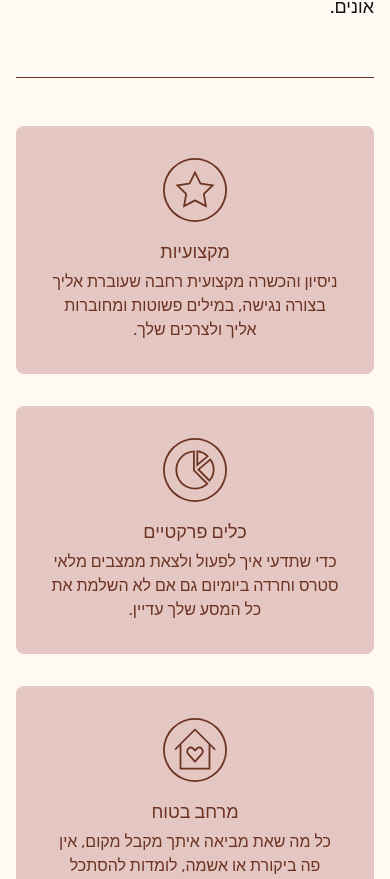
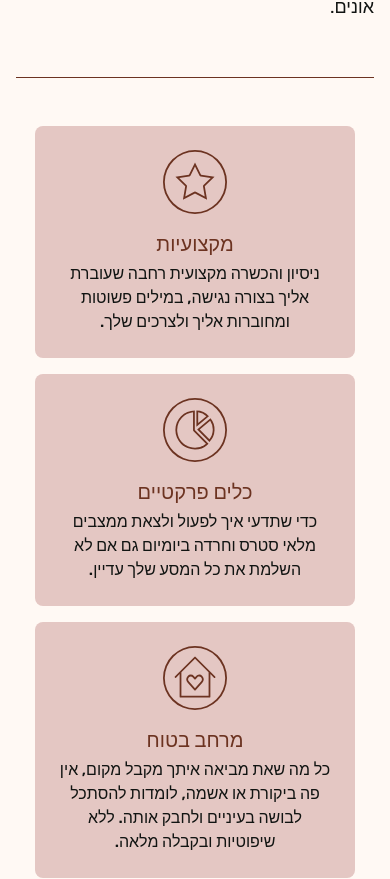
Before and after one commit to santokhan/israel, a Next.js app: page / in a window 390 px wide. Shown: the part 2095-2974 px from the top of the page. Built offline with nearby package versions, Linux system fonts and the light colour scheme.

Commit message:
Update: Blog and Article

```diff
--- a/sections/blog/Blog.tsx
+++ b/sections/blog/Blog.tsx
@@ -7,55 +7,55 @@ export function Post() {
         {
             title: "ארוחה משפחתית. איך עושים את זה?",
             desc: "",
-            link: "",
+            link: "/article",
             src: BlogImage1
         },
         {
             title: "ארוחה משפחתית. איך עושים את זה?",
             desc: "",
-            link: "",
+            link: "/article",
             src: BlogImage1
         },
         {
             title: "ארוחה משפחתית. איך עושים את זה?",
             desc: "",
-            link: "",
+            link: "/article",
             src: BlogImage1
         },
         {
             title: "ארוחה משפחתית. איך עושים את זה?",
             desc: "",
-            link: "",
+            link: "/article",
             src: BlogImage1
         },
         {
             title: "ארוחה משפחתית. איך עושים את זה?",
             desc: "",
-            link: "",
+            link: "/article",
             src: BlogImage1
         },
         {
             title: "ארוחה משפחתית. איך עושים את זה?",
             desc: "",
-            link: "",
+            link: "/article",
             src: BlogImage1
         },
         {
             title: "ארוחה משפחתית. איך עושים את זה?",
             desc: "",
-            link: "",
+            link: "/article",
             src: BlogImage1
         },
         {
             title: "ארוחה משפחתית. איך עושים את זה?",
             desc: "",
-            link: "",
+            link: "/article",
             src: BlogImage1
         },
         {
             title: "ארוחה משפחתית. איך עושים את זה?",
             desc: "",
-            link: "",
+            link: "/article",
             src: BlogImage1
         },
     ]
--- a/sections/home/B.tsx
+++ b/sections/home/B.tsx
@@ -49,13 +49,13 @@ export default function HomeB() {
     return (
         <section className="py-12 lg:py-20">
             <div className="w-full max-w-screen-xl mx-auto px-4">
-                <div className="grid md:grid-cols-2 lg:grid-cols-3 gap-8 justify-center">
+                <div className="grid md:grid-cols-2 lg:grid-cols-3 gap-4 place-items-center">
                     {flexData.map((e, i) =>
-                        <figure className="md:basis-1/2 lg:basis-1/3 grid place-items-center gap-4 text-center bg-app-pink text-app-black p-8 rounded-lg" key={i}>
+                        <figure className="max-w-xs grid place-items-center gap-4 text-center bg-app-pink text-app-black p-6 rounded-lg" key={i}>
                             {e.icon()}
                             <article className="space-y-1">
-                                <h4 className="text-lg font-medium text-app-brown">{e.title}</h4>
-                                <p className="text-app-brown">{e.desc}</p>
+                                <h4 className="text-xl font-medium text-app-brown">{e.title}</h4>
+                                <p className="text-app-black font-medium">{e.desc}</p>
                             </article>
                         </figure>
                     )}
--- a/sections/home/Cards.tsx
+++ b/sections/home/Cards.tsx
@@ -15,7 +15,7 @@ export default function Cards() {
     ]
 
     return (
-        <section className="py-12 lg:py-16">
+        <section className="py-12">
             <div className="w-full max-w-screen-lg mx-auto p-4">
                 <div className="grid lg:grid-cols-2 gap-8">
                     <div className="bg-app-light-pink">
```
